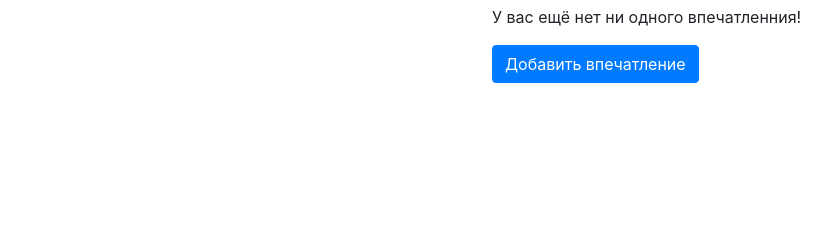
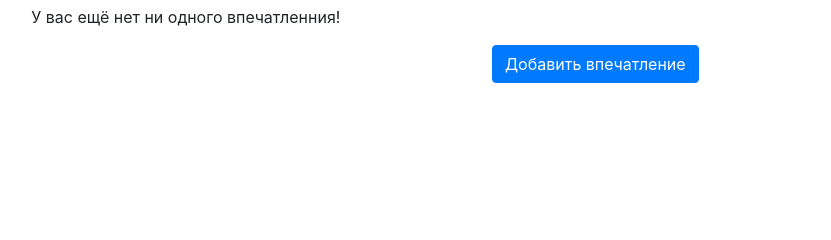
Before and after one commit to KillMoon/OI_django_test, a Django app: template ImpressMap/impresses/templates/impresses/homePage.html in a window 1280 px wide. Shown: the part 110-350 px from the top of the page, without its empty margins (20-851 px from the left). Run offline with Django 3.2, Linux system fonts and the light colour scheme; the template is opened without the code that fills it, so the values that code supplies are empty; the visitor is signed in with stand-in values (Sample User, id 1); some libraries are stand-ins or nearby versions.

Commit message:
Update style.css

```diff
--- a/ImpressMap/static/css/style.css
+++ b/ImpressMap/static/css/style.css
@@ -13,7 +13,7 @@
     text-align: center;
 }
 .text-decoration-none {
-    margin-left: 40%;
+    margin-left: 4%;
 }
 
 .nav {
```
